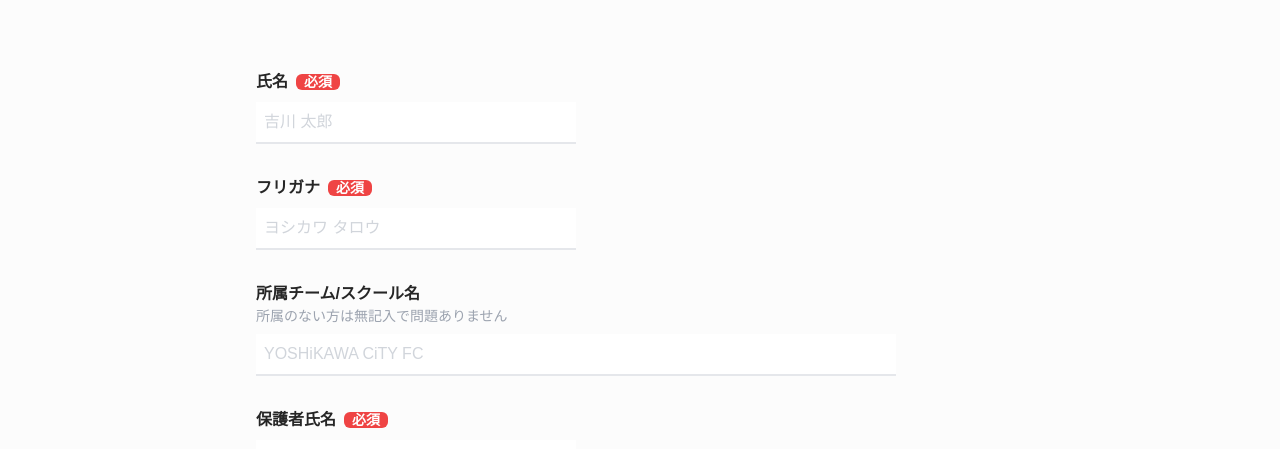
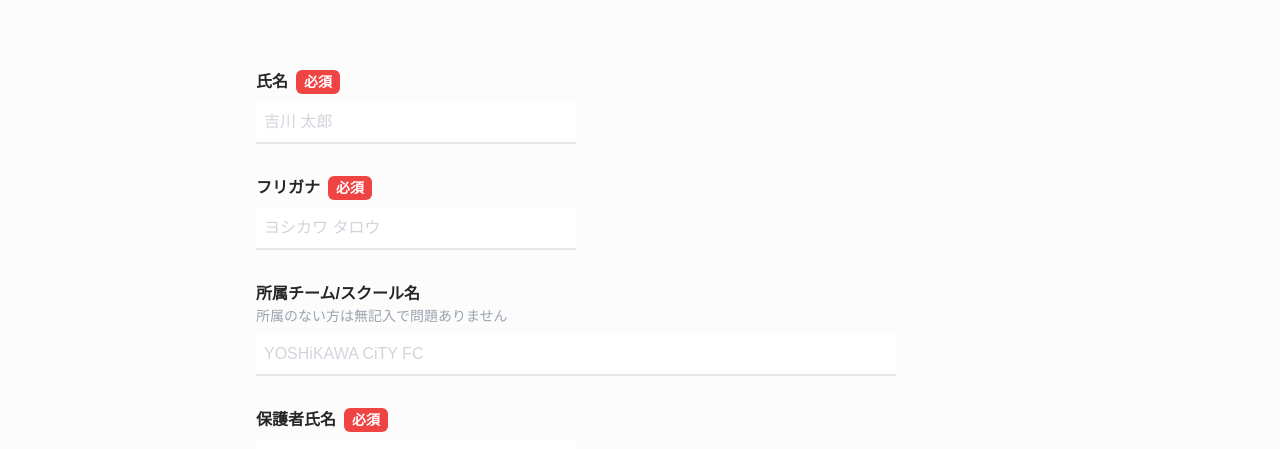
Before and after one commit to yoshikawacityfc/yoshikawacityfc, a Next.js app in the folder apps/frontend/: page /contact in a window 1280 px wide. Shown: the part 342-791 px from the top of the page. Built offline with nearby package versions, Linux system fonts and the light colour scheme; a small style sheet from the web is missing.

Commit message:
:art: FormItemのスタイル修正

```diff
--- a/apps/frontend/src/components/Elements/FormItem.tsx
+++ b/apps/frontend/src/components/Elements/FormItem.tsx
@@ -22,7 +22,7 @@ export const FormItem = ({
       <label htmlFor={htmlFor} className="mb-2 block font-bold">
         <span>{label}</span>
         {required && (
-          <span className="ml-2 text-sm text-secondary px-2 rounded-md bg-red-500">
+          <span className="ml-2 text-sm text-secondary px-2 py-1 rounded-md bg-red-500">
             必須
           </span>
         )}
```
